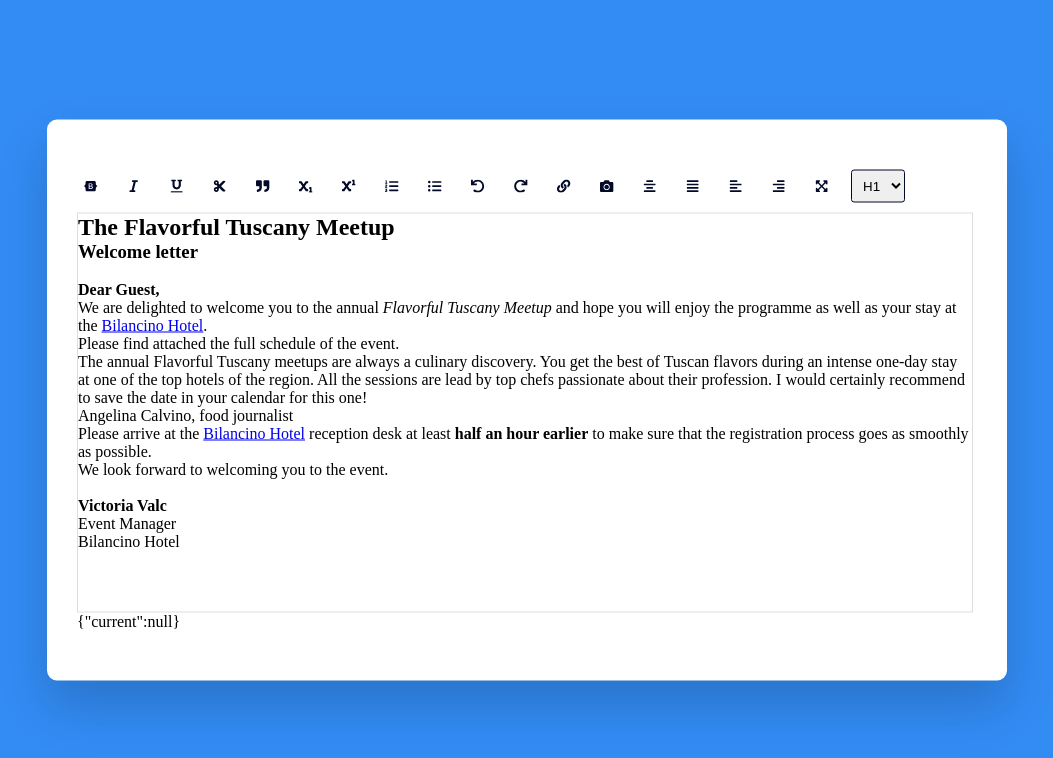
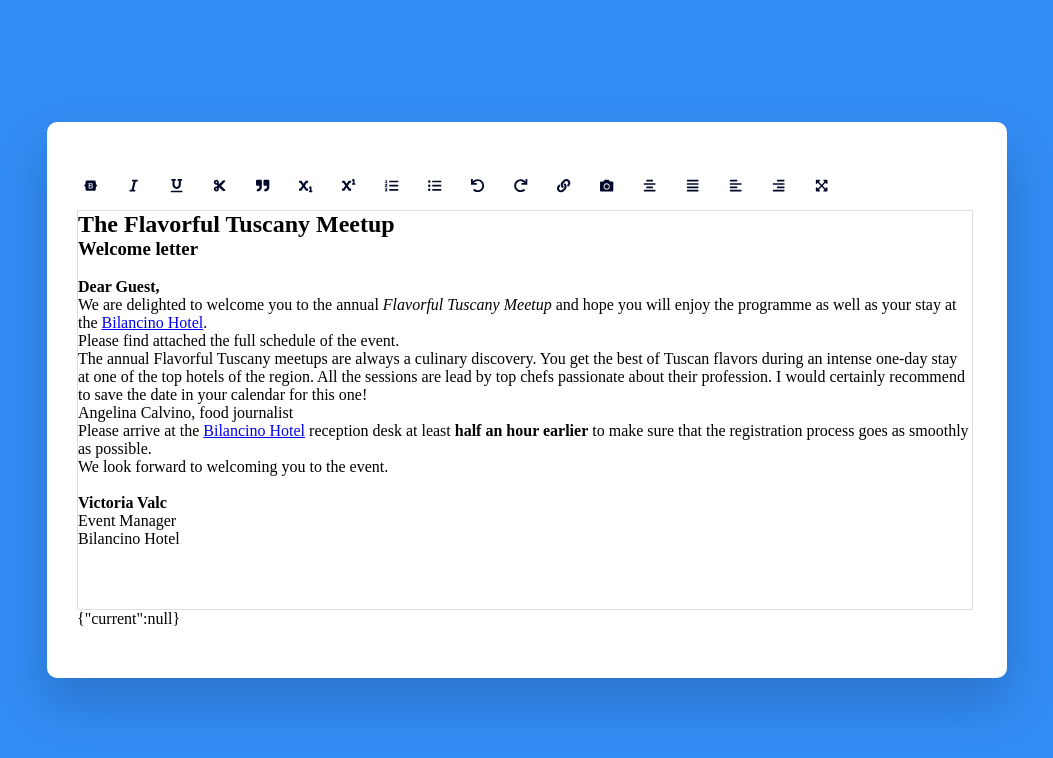
Before and after one commit to yadavdevendra/Text-Editor-typescript, a React (Create React App) app: page / in a window 1280 px wide. Shown: the top 758 px of the page, without its empty margins (113-1166 px from the left). Built offline with nearby package versions, Linux system fonts and the light colour scheme.

Commit message:
first commit

```diff
--- a/src/components/editor/Editcom.tsx
+++ b/src/components/editor/Editcom.tsx
@@ -1,8 +1,16 @@
-import React, { useEffect, useRef } from "react";
+import React, { useLayoutEffect, useRef, useState } from "react";
 import parse from "html-react-parser";
 
 import "../../App.css";
-import {FaBootstrap,FaItalic,FaUnderline,FaAlignCenter,FaAlignJustify,FaAlignLeft,FaAlignRight,FaExpandArrowsAlt,
+import {
+    FaBootstrap,
+    FaItalic,
+    FaUnderline,
+    FaAlignCenter,
+    FaAlignJustify,
+    FaAlignLeft,
+    FaAlignRight,
+    FaExpandArrowsAlt,
     FaLink,
     FaListOl,
     FaListUl,
@@ -16,8 +24,9 @@ import {FaBootstrap,FaItalic,FaUnderline,FaAlignCenter,FaAlignJustify,FaAlignLef
 } from "react-icons/fa";
 export function Editcom({ data }: any) {
     let editable = useRef(null);
-    useEffect(() => {
-        console.log("editable",editable.current); // { current: <h1_object> }
+
+    useLayoutEffect(() => {
+        console.log("editable",editable.current);
       },[])
 
     function handleEditedata(event: any) {
@@ -84,7 +93,7 @@ export function Editcom({ data }: any) {
         document.execCommand("bold");
     }
     return (
-
+        <>
             <div className="container">
                 <div className="options">
                     {/* <!-- Text Format --> */}
@@ -210,27 +219,13 @@ export function Editcom({ data }: any) {
                     <button id="indent" className="option-button spacing">
                         <FaExpandArrowsAlt />
                     </button>
-
-                    {/* <!-- Headings --> */}
-                    <select
-                        id="formatBlock"
-                        className="adv-option-button"
-                        onClick={handleheader}
-                    >
-                        <option value="H1">H1</option>
-                        <option value="H2">H2</option>
-                        <option value="H3">H3</option>
-                        <option value="H4">H4</option>
-                        <option value="H5">H5</option>
-                        <option value="H6">H6</option>
-                    </select>
-
-                    {/* text */}
                 </div>
                 <div ref={editable} id="text-input" contentEditable="true" onChange={handleEditedata}>
                     {parse(data)}
                 </div>
                 {JSON.stringify(editable)}
-        </div>
+
+            </div>
+        </>
     );
 }
```
